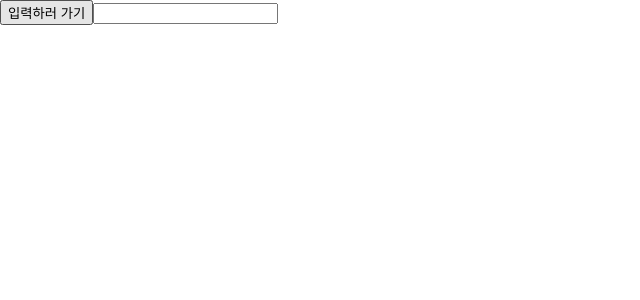
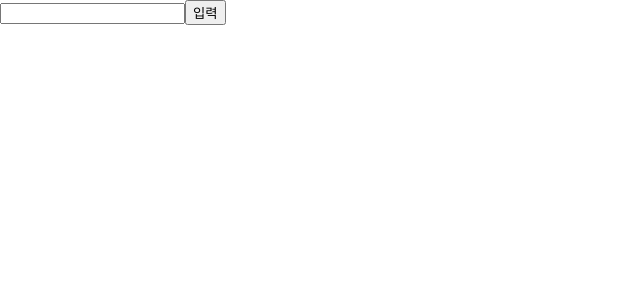
Before and after one commit to ye-s-rin/prodigitalacademy3rd-web, a React (Create React App) app in the folder react/my-app/: page / in a window 1280 px wide. Shown: the top 300 px of the page, without its empty margins (0-640 px from the left). Built offline with nearby package versions, Linux system fonts and the light colour scheme.

Commit message:
fix: <input>의 onKeyDown과 <button>의 onClick

```diff
--- a/react/my-app/src/components/Todo.js
+++ b/react/my-app/src/components/Todo.js
@@ -1,33 +1,49 @@
 import React, { useRef, useState } from "react";
 
 export default function Todo() {
+  let i = 0;
   const inputRef = useRef();
   const focusInput = () => {
     inputRef.current.focus();
   };
   const [text, setText] = useState("");
   const [arr, setArr] = useState([]);
+  const activeEnter = (e) => {
+    if (e.key === "Enter") {
+      setArr([text, ...arr]);
+      inputRef.current.value = "";
+    }
+  };
 
   return (
     <div>
-      <button onClick={focusInput}>입력하러 가기</button>
+      {/* <button onClick={focusInput}>입력하러 가기</button> */}
 
       <input
         ref={inputRef}
         type="text"
         onChange={(e) => {
           setText(e.target.value);
-          if (e.key === "Enter") {
-            setArr([text, ...arr]);
-            setText("");
-            inputRef.current.value = "";
-          }
+        }}
+        onKeyDown={(e) => {
+          activeEnter(e);
         }}
       />
 
+      <button
+        onClick={(e) => {
+          console.log(text);
+          setArr([text, ...arr]);
+          inputRef.current.value = "";
+        }}
+      >
+        입력
+      </button>
+
       <div>
         {arr.map((elem) => (
-          <div>{elem}</div>
+          <div key={i++}>{elem}</div>
+          // child in a list should have a unique "key" prop.
         ))}
       </div>
     </div>
```
